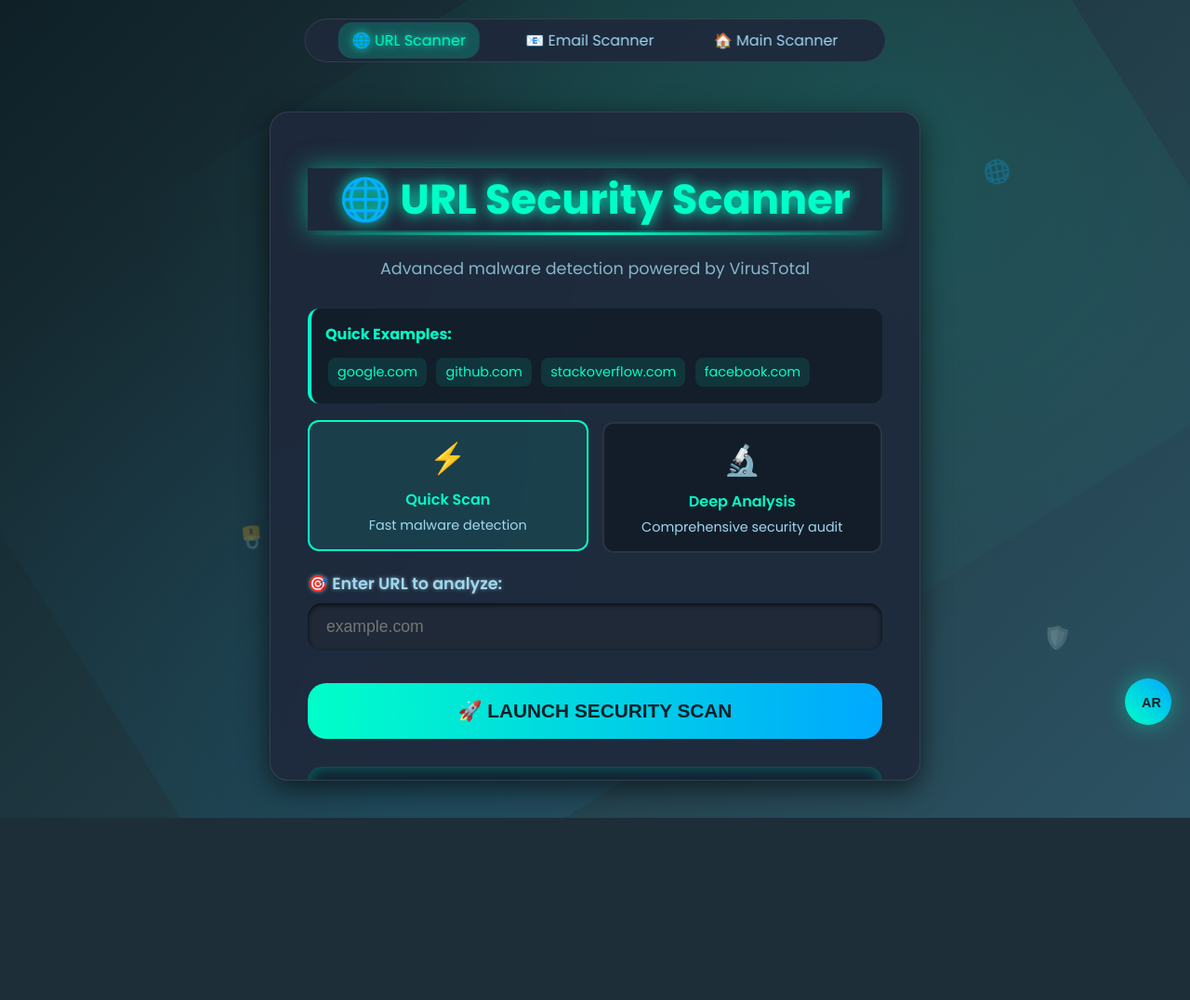
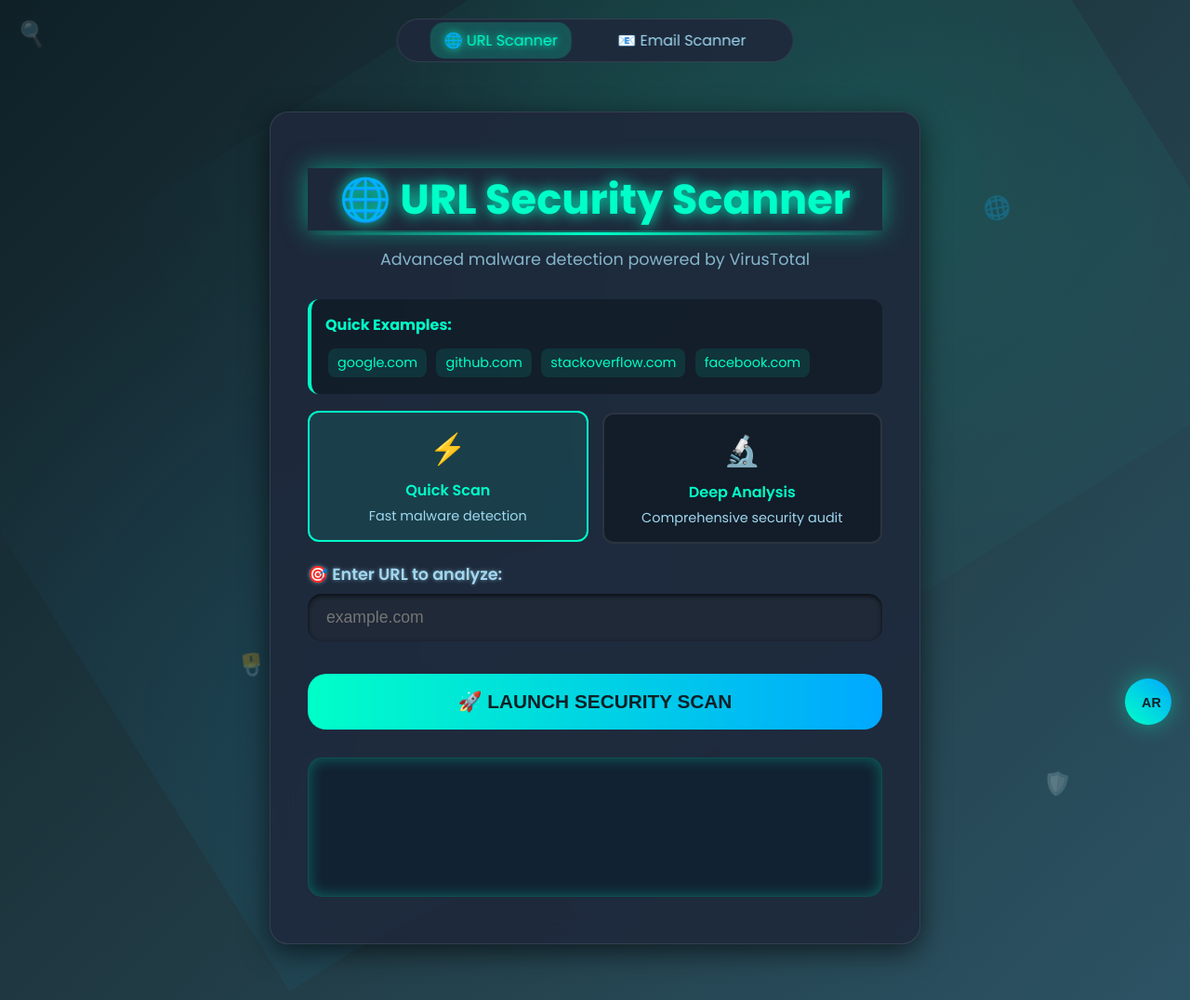
Before and after one commit to harsgames/Virus-Scanner, a Flask app: page / in a window 1280 px wide. Shown: the whole page at 93% size. Before the commit the page ends 880 px from the top, so only its background shows below. Run offline with Flask 3, Linux system fonts and the light colour scheme.

Commit message:
Update url-scanner.html

```diff
--- a/templates/url-scanner.html
+++ b/templates/url-scanner.html
@@ -14,10 +14,7 @@
       color: #e0e6e9;
       font-family: 'Poppins', sans-serif;
       margin: 0;
-      padding: 40px 20px;
-      display: flex;
-      justify-content: center;
-      align-items: center;
+      padding: 20px;
       min-height: 100vh;
       overflow-x: hidden;
       animation: fadeIn 1s ease-out;
@@ -112,16 +109,12 @@
       box-shadow: 0 8px 30px rgba(0, 0, 0, 0.6);
       max-width: 700px;
       width: 100%;
+      margin: 100px auto 40px auto;
       padding: 30px 40px;
       backdrop-filter: blur(15px);
       border: 1px solid rgba(255, 255, 255, 0.1);
-      max-height: 90vh;
-      overflow: hidden;
-      display: flex;
-      flex-direction: column;
       animation: slideInUp 0.8s ease-out;
       position: relative;
-      margin-top: 80px;
     }
 
     .floating-icon {
@@ -382,12 +375,12 @@
       color: #b5f4e0;
       box-shadow: inset 0 0 15px rgba(0, 255, 200, 0.3);
       line-height: 1.6;
-      flex-grow: 1;
       overflow-y: auto;
       animation: slideInUp 0.9s ease-out;
       position: relative;
       border: 1px solid rgba(0, 255, 200, 0.2);
       min-height: 150px;
+      max-height: 500px;
     }
 
     .result-success {
@@ -467,6 +460,10 @@
     }
 
     @media (max-width: 768px) {
+      body {
+        padding: 10px;
+      }
+
       .scan-options {
         grid-template-columns: 1fr;
       }
@@ -484,7 +481,7 @@
       }
 
       .container {
-        margin-top: 100px;
+        margin: 80px auto 20px auto;
         padding: 25px;
       }
 
@@ -497,9 +494,8 @@
 <body>
   <!-- Navigation -->
   <nav class="nav-bar">
-    <a href="#" class="active">🌐 URL Scanner</a>
-    <a href="email-scanner.html">📧 Email Scanner</a>
-    <a href="index.html">🏠 Main Scanner</a>
+    <a href="/url-scanner" class="active">🌐 URL Scanner</a>
+    <a href="/email-scanner">📧 Email Scanner</a>
   </nav>
 
   <!-- Floating background icons -->
```
